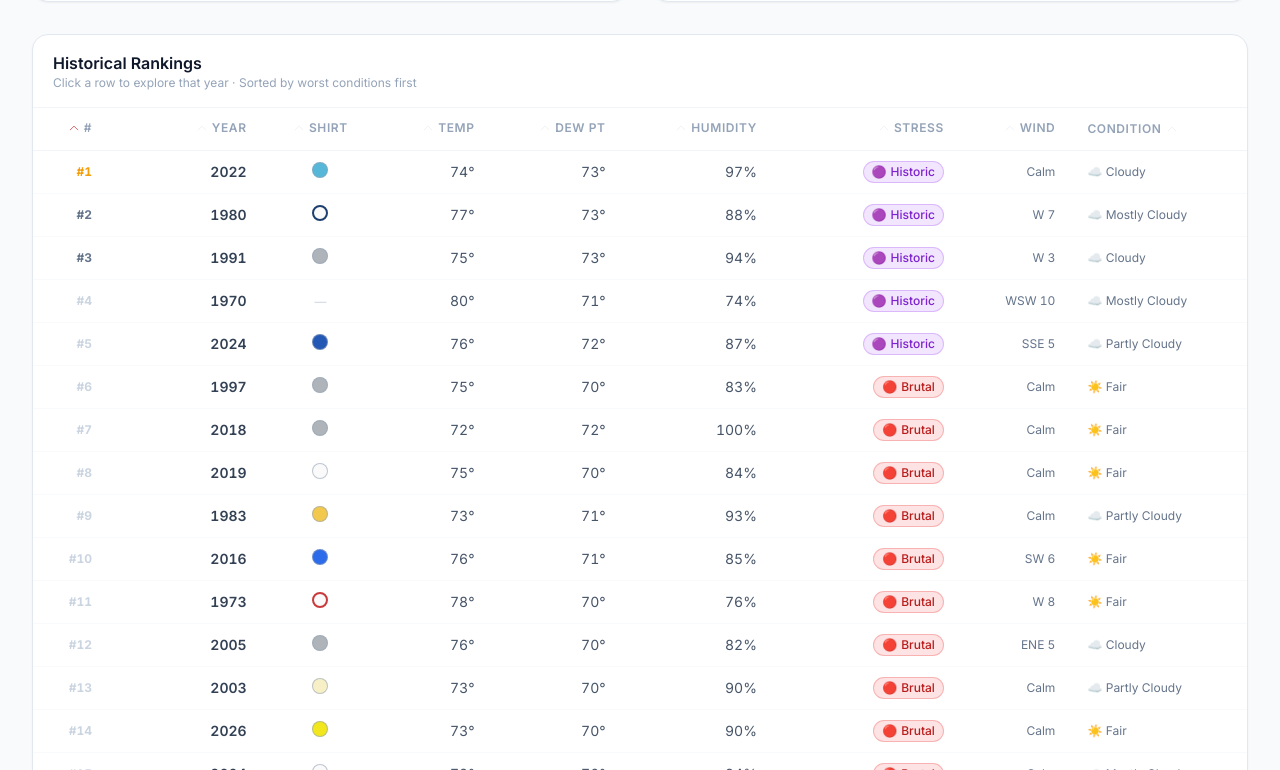
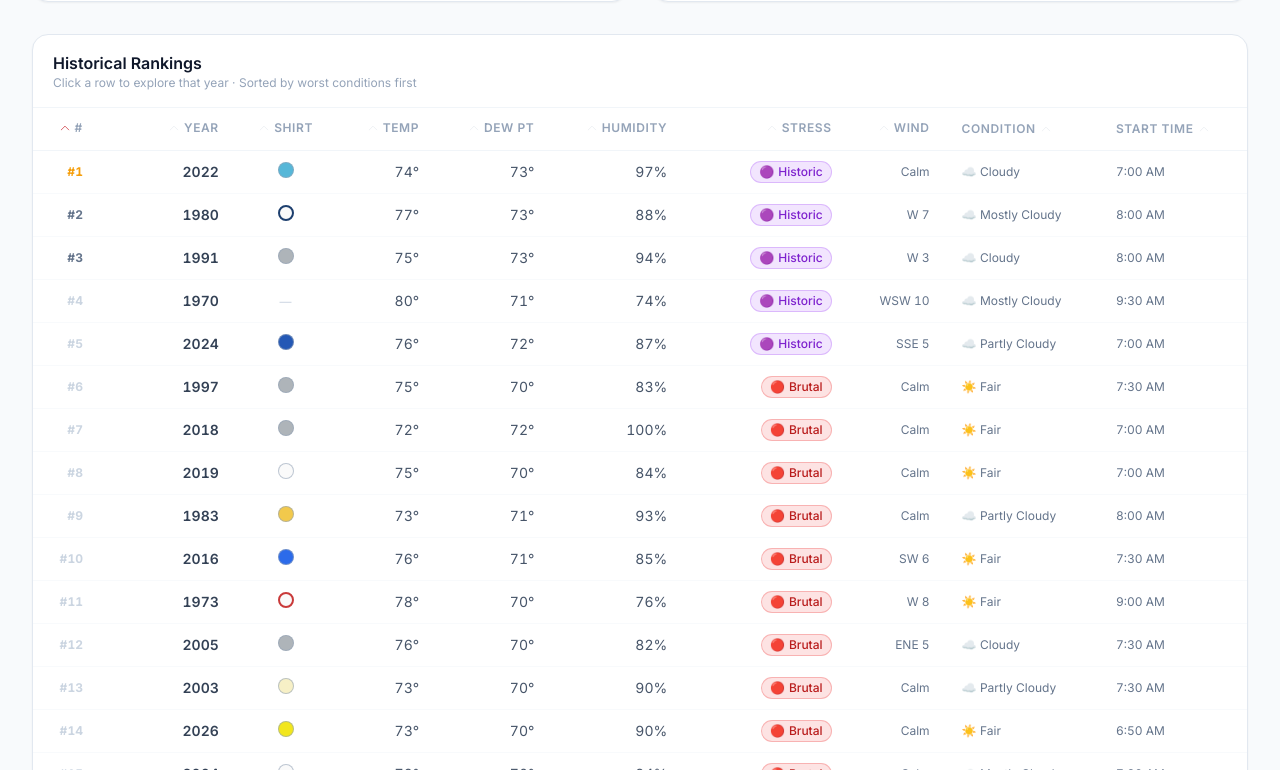
Before and after one commit to seanmorgan/peachtree-ui, a React (Vite) app: page / in a window 1280 px wide. Shown: the part 1610-2380 px from the top of the page. Built offline with nearby package versions, Linux system fonts and the light colour scheme.

Commit message:
add start time to historical rankings table

```diff
--- a/src/components/MainChart.tsx
+++ b/src/components/MainChart.tsx
@@ -126,7 +126,7 @@ export function MainChart({
             Historical Trends
           </h2>
           <p className="text-xs text-slate-400">
-            7:00 AM race start{yearRange ? ` · ${yearRange.min}–${yearRange.max}` : ''}
+            {yearRange ? `${yearRange.min}–${yearRange.max}` : ''}
           </p>
         </div>
         <ChartControls
--- a/src/components/RankingsTable.tsx
+++ b/src/components/RankingsTable.tsx
@@ -24,15 +24,16 @@ function SortIcon({ field, sortField, sortDir }: { field: SortField; sortField:
 }
 
 const COLS: Array<{ field: SortField; label: string; align?: string }> = [
-  { field: 'rank', label: '#' },
-  { field: 'year', label: 'Year' },
-  { field: 'shirt', label: 'Shirt', align: 'center' },
-  { field: 'tempF', label: 'Temp' },
-  { field: 'dewPointF', label: 'Dew Pt' },
-  { field: 'humidityPct', label: 'Humidity' },
-  { field: 'runnerStressScore', label: 'Stress' },
-  { field: 'windSpeedMph', label: 'Wind' },
-  { field: 'condition', label: 'Condition', align: 'left' },
+  { field: 'rank',             label: '#' },
+  { field: 'year',             label: 'Year' },
+  { field: 'shirt',            label: 'Shirt', align: 'center' },
+  { field: 'tempF',            label: 'Temp' },
+  { field: 'dewPointF',        label: 'Dew Pt' },
+  { field: 'humidityPct',      label: 'Humidity' },
+  { field: 'runnerStressScore',label: 'Stress' },
+  { field: 'windSpeedMph',     label: 'Wind' },
+  { field: 'condition',        label: 'Condition', align: 'left' },
+  { field: 'targetTime',       label: 'Start Time', align: 'left' },
 ]
 
 export function RankingsTable({ data, selectedId, onSelectId, forecast, showForecast }: Props) {
@@ -79,7 +80,7 @@ export function RankingsTable({ data, selectedId, onSelectId, forecast, showFore
       setSortDir(d => (d === 'asc' ? 'desc' : 'asc'))
     } else {
       setSortField(field)
-      setSortDir(field === 'condition' || field === 'year' || field === 'shirt' ? 'asc' : 'desc')
+      setSortDir(field === 'condition' || field === 'year' || field === 'shirt' || field === 'targetTime' ? 'asc' : 'desc')
     }
   }
 
@@ -115,7 +116,7 @@ export function RankingsTable({ data, selectedId, onSelectId, forecast, showFore
                   key={col.field}
                   onClick={() => handleSort(col.field)}
                   className={cn(
-                    'cursor-pointer select-none whitespace-nowrap px-4 py-3 text-xs font-semibold uppercase tracking-wider text-slate-400',
+                    'cursor-pointer select-none whitespace-nowrap px-4 py-3 align-middle text-xs font-semibold uppercase tracking-wider text-slate-400',
                     col.align === 'left' ? 'text-left' : col.align === 'center' ? 'text-center' : 'text-right',
                     'hover:text-slate-600 transition-colors',
                   )}
@@ -152,6 +153,7 @@ export function RankingsTable({ data, selectedId, onSelectId, forecast, showFore
                 <td className="px-4 py-2.5 text-right tabular-nums text-slate-500 text-xs">
                   {forecast.windSpeedMph === 0 ? 'Calm' : `${forecast.windSpeedMph} mph`}
                 </td>
+                <td className="px-4 py-2.5 text-left text-slate-400">—</td>
                 <td className="px-4 py-2.5 text-left text-slate-400">—</td>
               </tr>
             )}
@@ -211,6 +213,9 @@ export function RankingsTable({ data, selectedId, onSelectId, forecast, showFore
                   <td className="px-4 py-2.5 text-left text-slate-500 text-xs">
                     {getConditionEmoji(row.condition)} {row.condition}
                   </td>
+                  <td className="px-4 py-2.5 text-left tabular-nums text-slate-500 text-xs">
+                    {row.targetTime || '—'}
+                  </td>
                 </tr>
               )
             })}
--- a/src/types/index.ts
+++ b/src/types/index.ts
@@ -81,5 +81,6 @@ export type SortField =
   | 'runnerStressScore'
   | 'windSpeedMph'
   | 'condition'
+  | 'targetTime'
 
 export type SortDir = 'asc' | 'desc'
```
